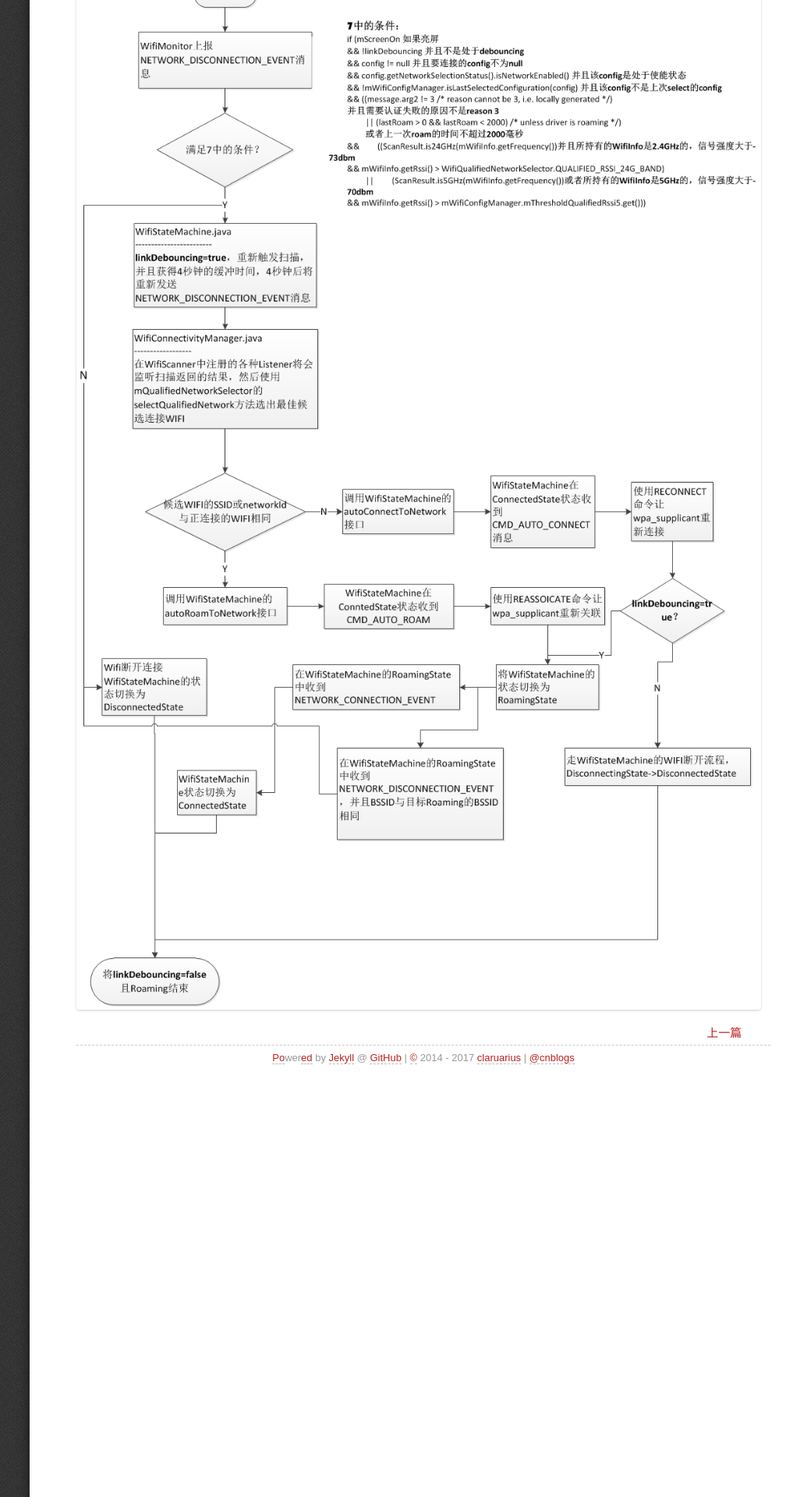
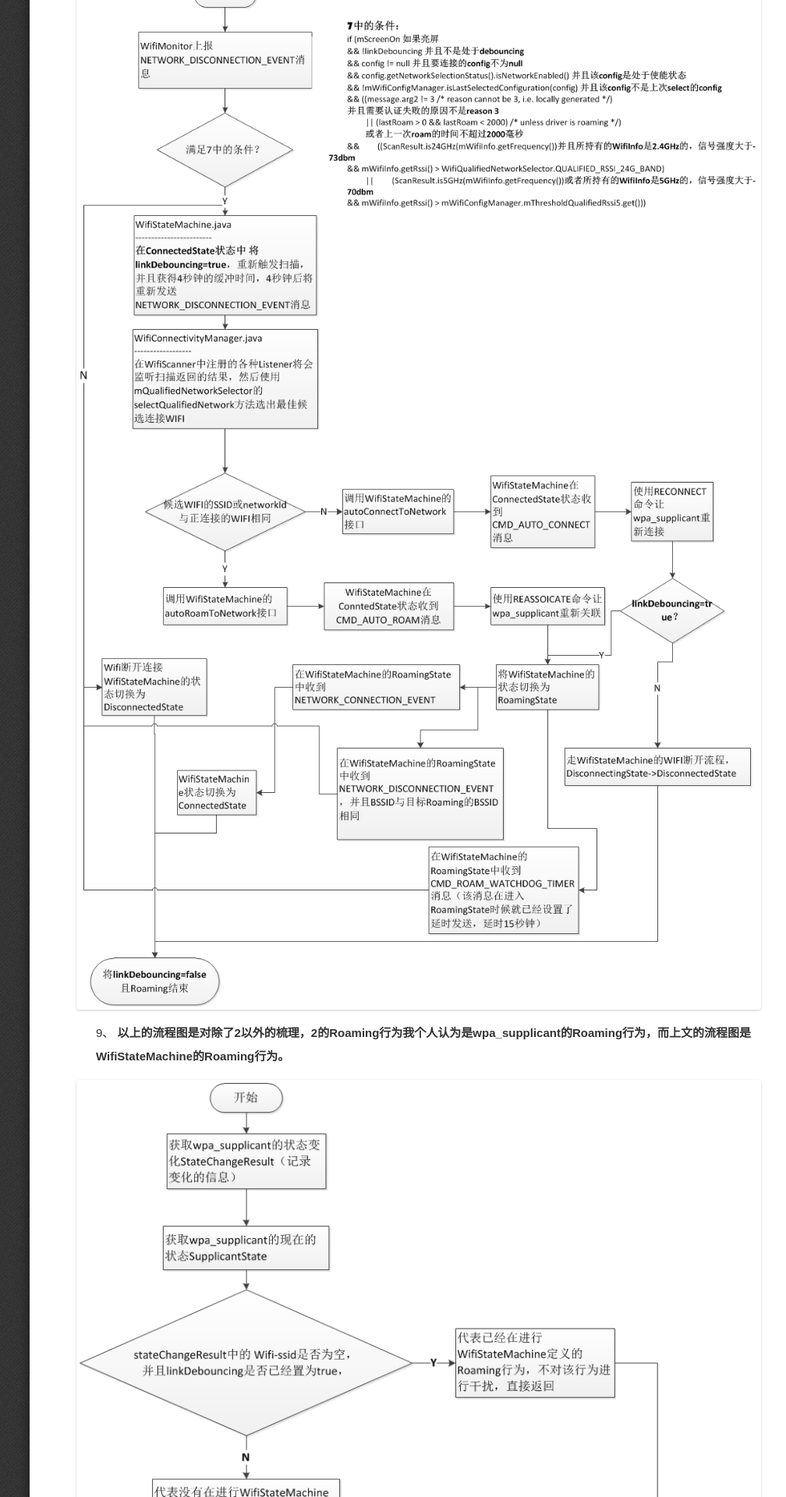
Before and after one commit to Claruarius/blog, a Jekyll site: the page built from _posts/2017-05-05-Android中WIFI的Roaming.md, in a window 1280 px wide. Shown: the part 2711-4631 px from the top of the page at 78% size, without its empty margins (232-1240 px from the left). Built offline with Jekyll 4.4.1, drawn with Linux system fonts in a browser that asks for light colours; some web fonts are replaced.

Commit message:
modify article

```diff
--- a/_posts/2017-05-05-Android中WIFI的Roaming.md
+++ b/_posts/2017-05-05-Android中WIFI的Roaming.md
@@ -112,3 +112,7 @@ mWifiConfigManager.mThresholdQualifiedRssi5.get()))
 
 ## **总结成流程图**
 ![](/blog/assets/wifi/wifi-roaming.jpg)
+
+* 9、	**以上的流程图是对除了2以外的梳理，2的Roaming行为我个人认为是wpa_supplicant的Roaming行为，而上文的流程图是WifiStateMachine的Roaming行为。**
+
+![](/blog/assets/wifi/wifi-roaming-1.jpg)
```
Also changed, not shown: assets/wifi/wifi-roaming-1.jpg (added), assets/wifi/wifi-roaming.jpg.
